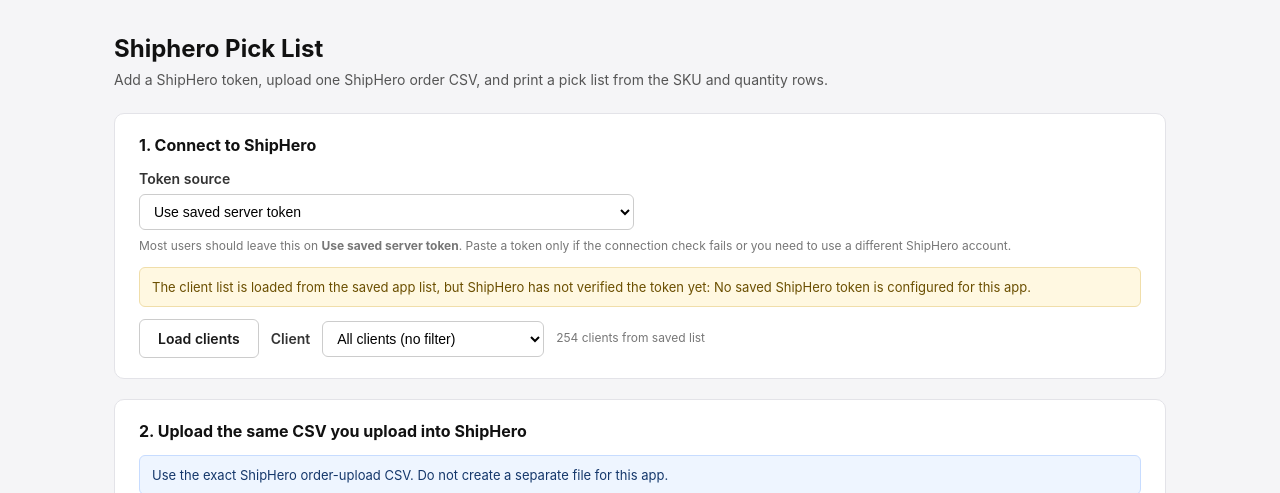
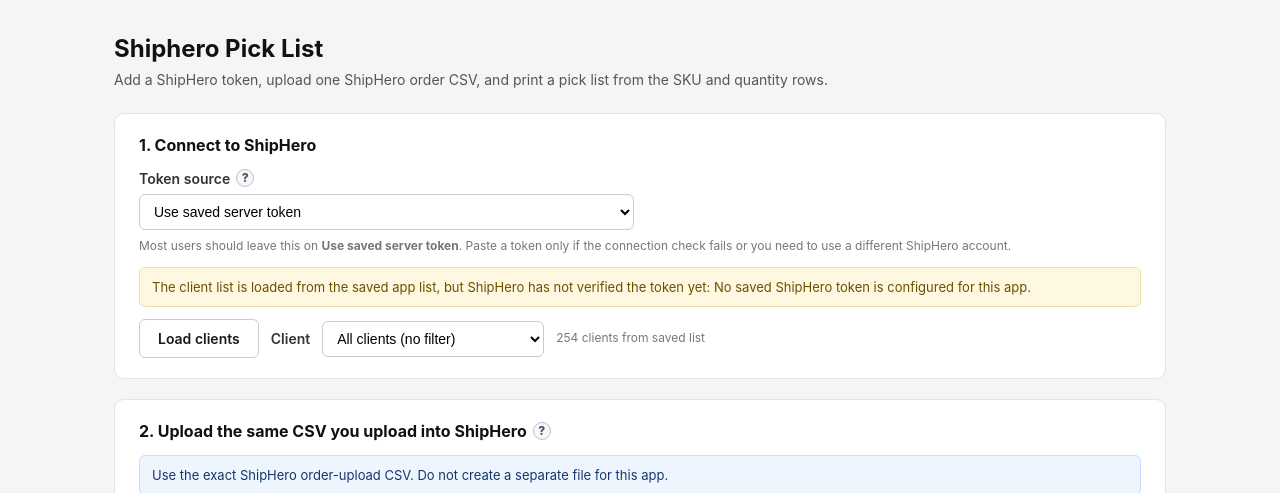
Before and after one commit to mostafa-azimi/removal_lite, a Next.js app: page / in a window 1280 px wide. Shown: the top 493 px of the page. Built offline with nearby package versions, Linux system fonts and the light colour scheme.

Commit message:
Add upload and token help tips

```diff
--- a/app/globals.css
+++ b/app/globals.css
@@ -50,6 +50,58 @@
 .card h2 {
   font-size: 16px;
   margin: 0 0 12px;
+}
+
+.heading-with-help,
+.label-with-help {
+  display: inline-flex;
+  align-items: center;
+  gap: 6px;
+}
+
+.help-tip {
+  position: relative;
+  display: inline-flex;
+  align-items: center;
+  justify-content: center;
+  width: 18px;
+  height: 18px;
+  border: 1px solid #b9bfca;
+  border-radius: 50%;
+  color: #4c5565;
+  background: #f7f8fa;
+  font-size: 12px;
+  font-weight: 800;
+  line-height: 1;
+  cursor: help;
+}
+
+.help-tip::after {
+  position: absolute;
+  z-index: 20;
+  left: 50%;
+  bottom: calc(100% + 8px);
+  width: min(320px, calc(100vw - 48px));
+  padding: 9px 10px;
+  border: 1px solid #d7d9df;
+  border-radius: 6px;
+  background: #111;
+  color: #fff;
+  content: attr(data-tooltip);
+  font-size: 12px;
+  font-weight: 500;
+  line-height: 1.35;
+  text-align: left;
+  transform: translateX(-50%);
+  white-space: normal;
+  opacity: 0;
+  pointer-events: none;
+  transition: opacity 0.12s ease;
+}
+
+.help-tip:hover::after,
+.help-tip:focus::after {
+  opacity: 1;
 }
 
 .row {
--- a/app/page.tsx
+++ b/app/page.tsx
@@ -330,7 +330,10 @@
           <h2>1. Connect to ShipHero</h2>
           <div className="field-grid compact">
             <label>
-              Token source
+              <span className="label-with-help">
+                Token source
+                <HelpTip text="When the app opens, it validates the saved ShipHero refresh token. If the connection is verified, users do not need to paste a token." />
+              </span>
               <select
                 value={tokenKind}
                 onChange={(e) => {
@@ -367,6 +370,11 @@
             Most users should leave this on <strong>Use saved server token</strong>. Paste a
             token only if the connection check fails or you need to use a different ShipHero account.
           </p>
+          {clientsLoading && !clients && (
+            <div className="banner info" style={{ marginTop: 12 }}>
+              Checking the saved ShipHero refresh token and loading clients...
+            </div>
+          )}
           {clients && (
             <div
               className={`banner ${connectionStatus?.status === "failed" ? "warn" : "success"}`}
@@ -374,7 +382,12 @@
             >
               {connectionStatus?.status === "verified" ? (
                 <>
-                  ShipHero connection verified. You do not need to paste a token for normal use.
+                  {tokenKind === "access"
+                    ? "ShipHero access token verified."
+                    : tokenKind === "refresh"
+                      ? "Pasted ShipHero refresh token validated."
+                      : "Saved ShipHero refresh token validated."}{" "}
+                  You do not need to paste a token for normal use.
                 </>
               ) : connectionStatus?.status === "failed" ? (
                 <>
@@ -428,7 +441,10 @@
         </div>
 
         <div className="card">
-          <h2>2. Upload the same CSV you upload into ShipHero</h2>
+          <h2 className="heading-with-help">
+            2. Upload the same CSV you upload into ShipHero
+            <HelpTip text="Use the standard ShipHero order-upload CSV here too. The app only reads order number, SKU, and quantity, so the address and shipping columns can stay in the file." />
+          </h2>
           <div className="banner info">
             Use the exact ShipHero order-upload CSV. Do not create a separate file for this app.
           </div>
@@ -537,6 +553,14 @@
           />
         ))}
     </main>
+  );
+}
+
+function HelpTip({ text }: { text: string }) {
+  return (
+    <span className="help-tip" tabIndex={0} aria-label={text} data-tooltip={text} title={text}>
+      ?
+    </span>
   );
 }
 
--- a/lib/shiphero.ts
+++ b/lib/shiphero.ts
@@ -17,6 +17,7 @@
 
 type CachedToken = { token: string; expiresAt: number };
 let cachedToken: CachedToken | null = null;
+type AccessTokenOptions = { forceRefresh?: boolean };
 
 export type ShipHeroAuthOverride = {
   accessToken?: string | null;
@@ -43,7 +44,10 @@
   return data;
 }
 
-async function getAccessToken(auth?: ShipHeroAuthOverride): Promise<string> {
+async function getAccessToken(
+  auth?: ShipHeroAuthOverride,
+  options: AccessTokenOptions = {}
+): Promise<string> {
   const accessToken = auth?.accessToken?.trim();
   if (accessToken) return accessToken;
 
@@ -53,7 +57,7 @@
   }
 
   const now = Date.now();
-  if (cachedToken && cachedToken.expiresAt - 60_000 > now) {
+  if (!options.forceRefresh && cachedToken && cachedToken.expiresAt - 60_000 > now) {
     return cachedToken.token;
   }
   const refreshToken = process.env.SHIPHERO_REFRESH_TOKEN;
@@ -86,9 +90,10 @@
   query: string,
   variables: Record<string, unknown>,
   attempt = 0,
-  auth?: ShipHeroAuthOverride
+  auth?: ShipHeroAuthOverride,
+  tokenOptions: AccessTokenOptions = {}
 ): Promise<T> {
-  const token = await getAccessToken(auth);
+  const token = await getAccessToken(auth, tokenOptions);
   const res = await fetch(GRAPHQL_URL, {
     method: "POST",
     headers: {
@@ -119,7 +124,7 @@
     const waitSecs = m ? Math.max(1, parseInt(m[1], 10)) : 2;
     const waitMs = waitSecs * 1000 + 250 + Math.random() * 250;
     await sleep(waitMs);
-    return gql<T>(query, variables, attempt + 1, auth);
+    return gql<T>(query, variables, attempt + 1, auth, tokenOptions);
   }
 
   if (json.errors && json.errors.length) {
@@ -160,7 +165,9 @@
 };
 
 export async function verifyShipHeroConnection(auth?: ShipHeroAuthOverride) {
-  const data = await gql<VerifyConnectionResponse>(VERIFY_CONNECTION_QUERY, {}, 0, auth);
+  const data = await gql<VerifyConnectionResponse>(VERIFY_CONNECTION_QUERY, {}, 0, auth, {
+    forceRefresh: !auth?.accessToken?.trim(),
+  });
   const user = data.me?.data;
   if (!user?.id) {
     throw new Error("ShipHero connection check did not return a user.");
```
Also changed, not shown: 1 other file (tests, documents, lock files or other folders).
